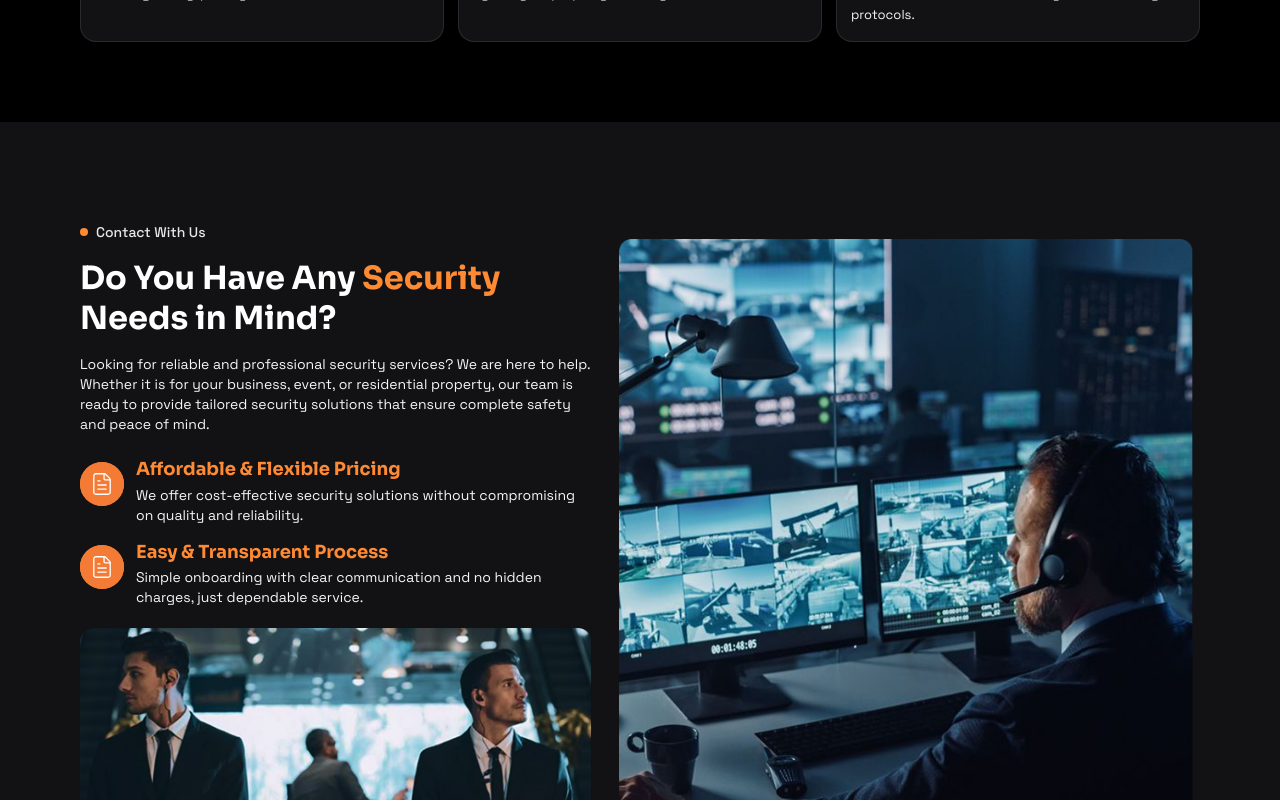
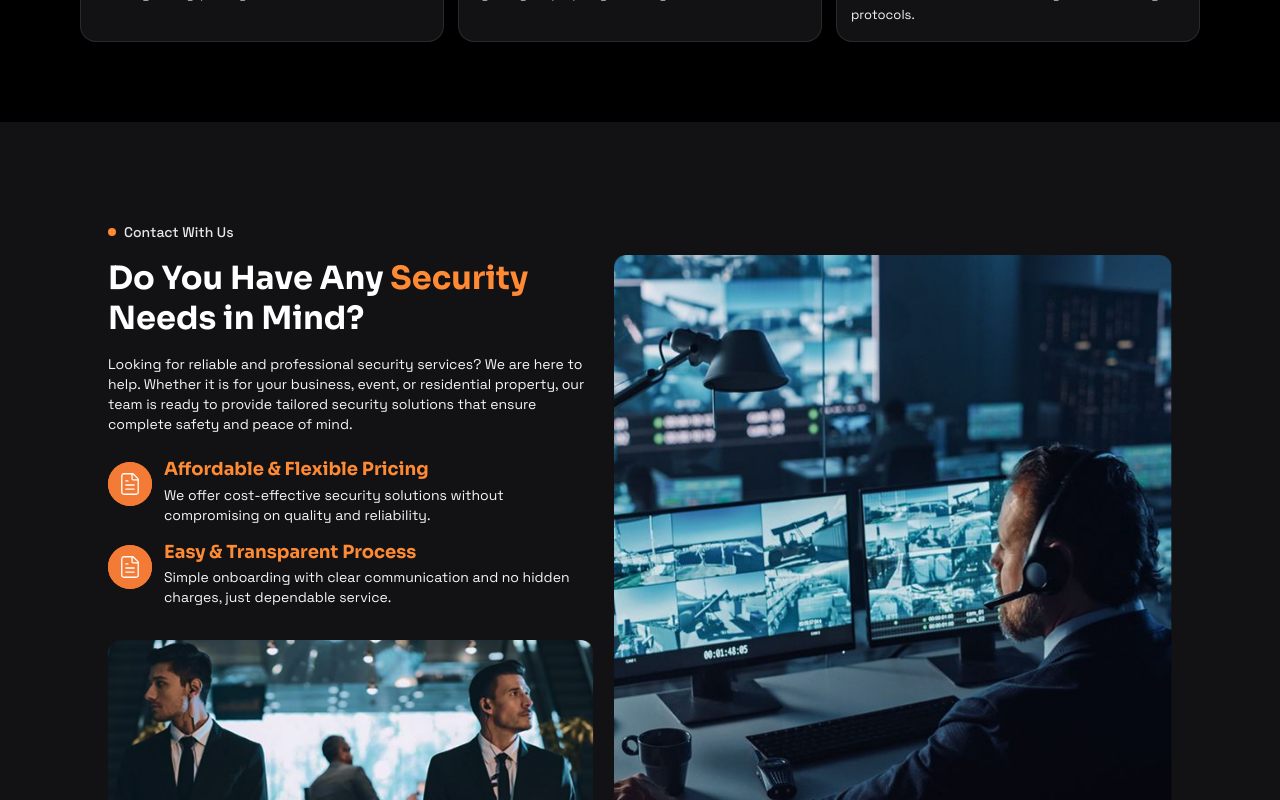
Before and after one commit to yagnikvora/samrat-security-force, a Next.js app: page / in a window 1280 px wide. Shown: the part 3940-4740 px from the top of the page. Built offline with nearby package versions, Linux system fonts and the light colour scheme.

Commit message:
feat: Add padding to HomeSecurityNeedsSection for improved layout; enhance visual consistency

```diff
--- a/app/_components/home/home-security-needs-section.tsx
+++ b/app/_components/home/home-security-needs-section.tsx
@@ -16,7 +16,7 @@ export function HomeSecurityNeedsSection({ className }: HomeSecurityNeedsSection
 
     return (
         <section className={`bg-secondary${sectionClassName}`}>
-            <div className="mx-auto w-full max-w-[70rem] pt-25">
+            <div className="mx-auto w-full max-w-[70rem] pt-25 px-7">
                 <div className="grid gap-5 lg:grid-cols-[minmax(0,1fr)_minmax(0,1.15fr)] lg:items-end">
                     <motion.div
                         initial="hidden"
```
